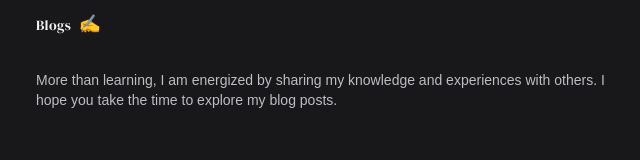
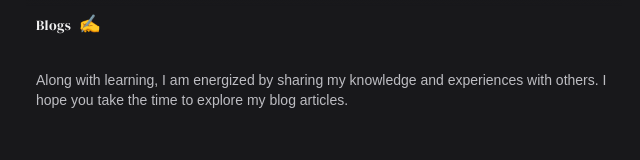
Before and after one commit to schneedotdev/schnee.dev, a Next.js app: page /blogs in a window 1280 px wide. Shown: the part 134-294 px from the top of the page, without its empty margins (316-956 px from the left). Built offline with nearby package versions, Linux system fonts and the light colour scheme; a web font is replaced by a local one.

Commit message:
update blog page description

```diff
--- a/src/app/blogs/page.tsx
+++ b/src/app/blogs/page.tsx
@@ -8,9 +8,9 @@ export default function BlogsPage() {
         Blogs <span className="ml-1 text-lg">✍️</span>
       </h1>
       <p className="mt-8 text-secondary">
-        More than learning, I am energized by sharing my knowledge and
+        Along with learning, I am energized by sharing my knowledge and
         experiences with others. I hope you take the time to explore my blog
-        posts.
+        articles.
       </p>
       <Blogs />
     </>
```
